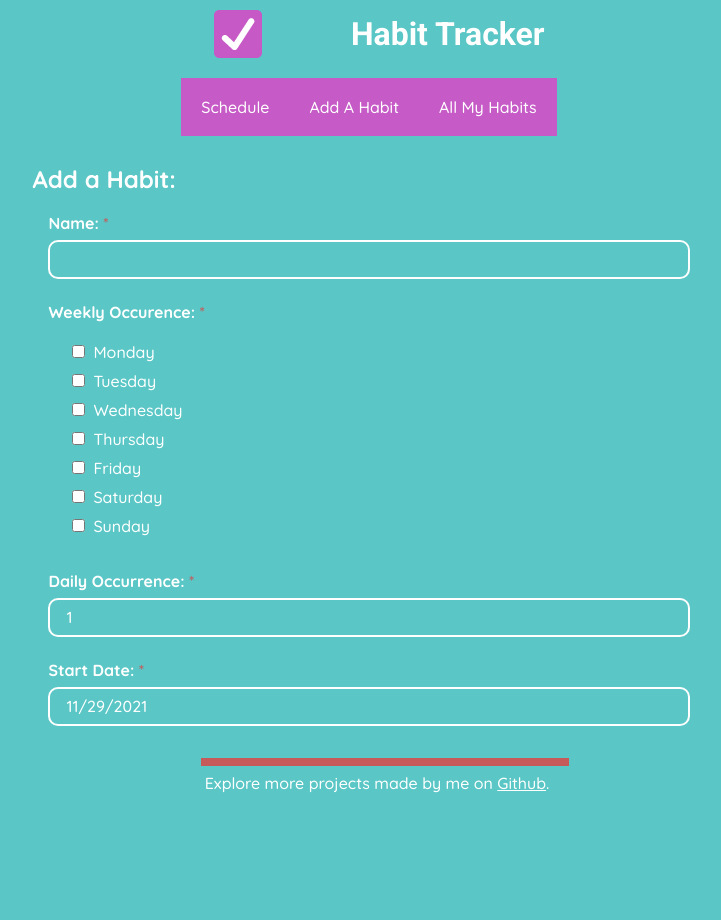
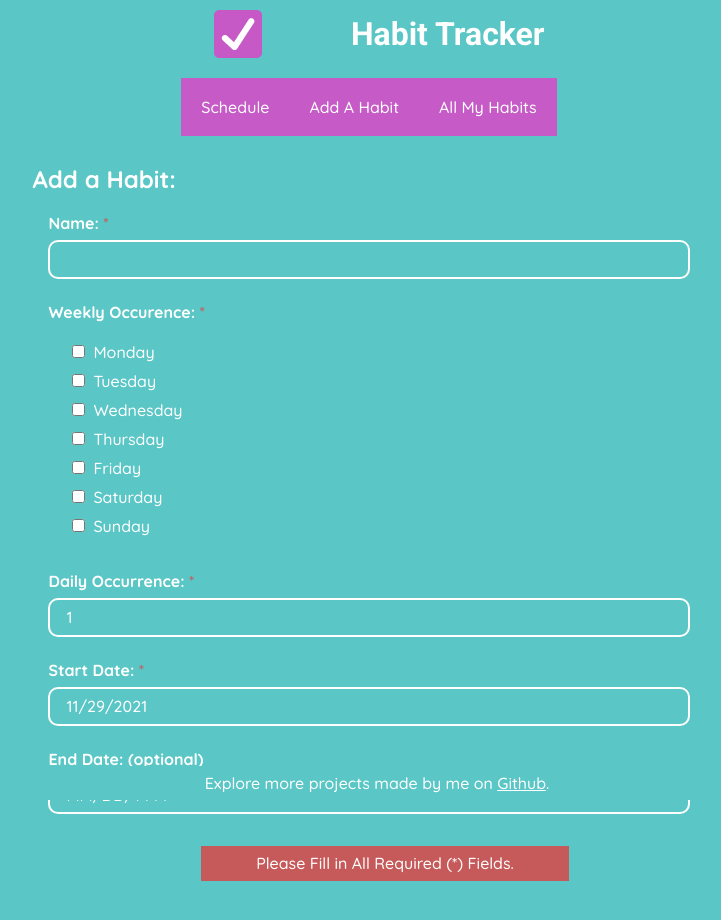
Before and after one commit to syedmwgilani/Habbit-Tracker, a React (Create React App) app: page /habit-tracker/habit-template in a window 1280 px wide. Shown: the top 920 px of the page, without its empty margins (271-992 px from the left). Built offline with nearby package versions, Linux system fonts and the light colour scheme.

Commit message:
Added more save button validation checks

```diff
--- a/src/HabitTemplate.js
+++ b/src/HabitTemplate.js
@@ -28,7 +28,9 @@ class HabitTemplate extends Component {
             startDate: addPrefix(() => monthStr.length > 1, monthStr, '0')
                 + '/' + addPrefix(() => dateStr.length > 1, dateStr, '0')
                 + '/' + new Date().getFullYear().toString(),
-            validDate: true
+            valid_startDate: true,
+            endDate: '',
+            valid_endDate: false,
         }
     }
 
@@ -47,10 +49,11 @@ class HabitTemplate extends Component {
     handleDateChange(event) {
         let value = event.target.value
         const name = event.target.name
+        const validFieldName = 'valid_' + name
 
         this.setState({
             [name]: value,
-            validDate: isDate(value)
+            [validFieldName]: isDate(value)
         })
     }
 
@@ -95,7 +98,10 @@ class HabitTemplate extends Component {
             },
             startDate: addPrefix(() => monthStr.length > 1, monthStr, '0')
                 + '/' + addPrefix(() => dateStr.length > 1, dateStr, '0')
-                + '/' + new Date().getYear().toString().slice(-2)
+                + '/' + new Date().getFullYear().toString(),
+            valid_startDate: true,
+            endDate: '',
+            valid_endDate: false,
         })
     }
 
@@ -113,7 +119,10 @@ class HabitTemplate extends Component {
             && this.state.dailyOccurrence !== ''
             && this.state.dailyOccurrence >= 1
             && this.state.startDate !== ''
-            && this.state.validDate ) {
+            && this.state.valid_startDate
+            && (this.state.valid_endDate
+                || this.state.endDate === '')
+            ) {
 
             showMessageOrSaveButton = (
                 <SaveButton className="save-button save-button-add"
@@ -172,7 +181,22 @@ class HabitTemplate extends Component {
                             />
                         </label>
                     </div>
-                    <FormErrors showMessage={!this.state.validDate} message="Please Enter a Valid Date MM/DD/YYYY" />
+                    <FormErrors showMessage={!this.state.valid_startDate} message="Please Enter a Valid Date MM/DD/YYYY" />
+
+                    <div className="mt1 pl1 pr1">
+                        <label htmlFor="endDateId">
+                            <b>End Date: (optional)</b>
+                            <input type="text"
+                                id="endDateId"
+                                name="endDate"
+                                value={this.state.endDate}
+                                onChange={(event) => this.handleDateChange(event)}
+                                placeholder="MM/DD/YYYY"
+                            />
+                        </label>
+                    </div>
+                    <FormErrors showMessage={!this.state.valid_endDate && this.state.endDate !== ''} message="Please Enter a Valid Date MM/DD/YYYY" />
+                    <FormErrors showMessage={Date.parse(this.state.startDate) >= Date.parse(this.state.endDate)} message="Please Enter a Date Greater than Start Date" />
 
                     <div className="button-container">
                         {showMessageOrSaveButton}
```
